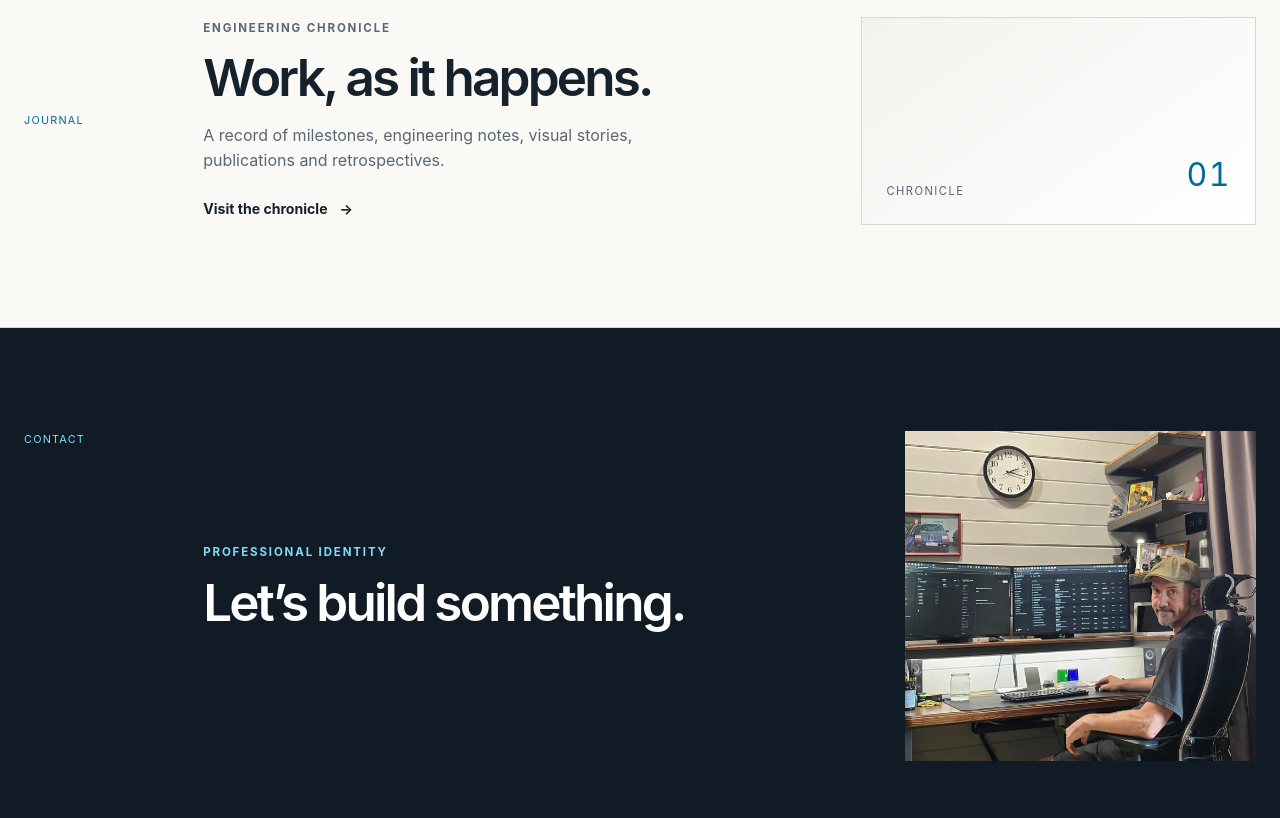
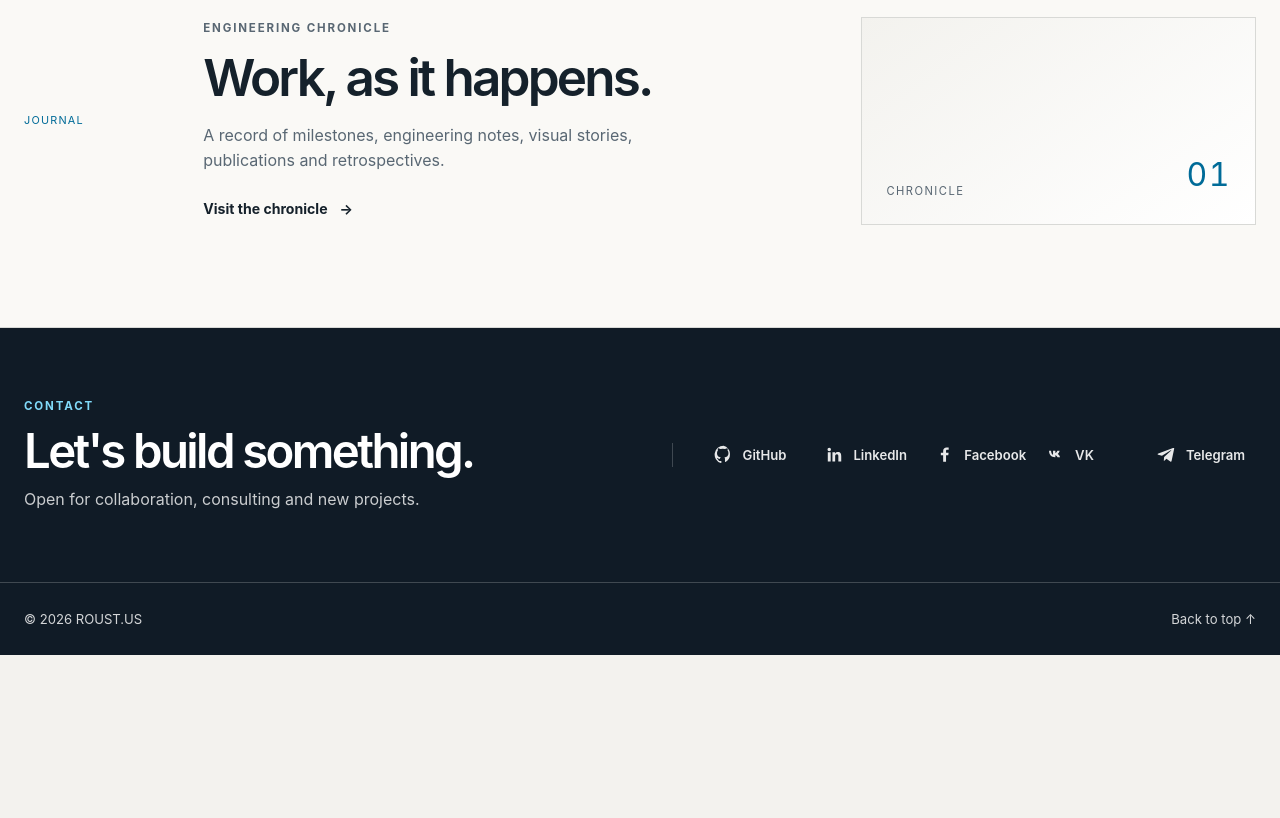
Before and after one commit to nick-roust/roust-us, an Astro site: page / in a window 1280 px wide. Shown: the part 1982-2800 px from the top of the page. After the commit the page ends 2637 px from the top, so only its background shows below. Built offline with nearby package versions, Linux system fonts and the light colour scheme; Astro itself is replaced by a stand-in of ours.

Commit message:
fix(pf005): restore approved contact and footer composition

```diff
--- a/src/components/ProfessionalIdentity.astro
+++ b/src/components/ProfessionalIdentity.astro
@@ -1,29 +1,15 @@
 ---
 import SocialProfiles from './SocialProfiles.astro';
 ---
-<section class="contact-section section-wrap" id="contact" aria-labelledby="contact-title">
-  <div class="container contact-section__grid">
-    <p class="section-index"><span>Contact</span></p>
-    <div class="contact-section__main">
-      <div>
-        <p class="eyebrow">Professional identity</p>
-        <h2 id="contact-title">Let’s build something.</h2>
-      </div>
-      <figure class="contact-section__identity">
-        <img
-          src="/images/nikolay-at-work-640.webp"
-          srcset="/images/nikolay-at-work-640.webp 640w, /images/nikolay-at-work-1200.webp 1200w"
-          sizes="(max-width: 680px) 100vw, 34vw"
-          width="1527"
-          height="1438"
-          alt="Nick Roust working at a desk with two monitors."
-          loading="lazy"
-          decoding="async"
-        />
-      </figure>
-      <div class="contact-section__channels">
+<section class="contact-section" id="contact" aria-labelledby="contact-title">
+  <div class="container contact-section__layout">
+    <div class="contact-section__copy">
+      <p class="eyebrow">Contact</p>
+      <h2 id="contact-title">Let's build something.</h2>
+      <p class="contact-section__invite">Open for collaboration, consulting and new projects.</p>
+    </div>
+    <div class="contact-section__channels">
         <SocialProfiles />
-      </div>
     </div>
   </div>
 </section>
--- a/src/layouts/SiteLayout.astro
+++ b/src/layouts/SiteLayout.astro
@@ -12,6 +12,7 @@ interface Props {
 }
 
 const { title, description, isHome = false, showPageTitle = true } = Astro.props;
+const currentYear = new Date().getFullYear();
 ---
 <!doctype html>
 <html lang="en" data-theme="system">
@@ -67,8 +68,7 @@ const { title, description, isHome = false, showPageTitle = true } = Astro.props
 
     <footer class="site-footer">
       <div class="container site-footer__inner">
-        <a class="footer-brand" href="/">ROUST.US</a>
-        <p>Independent engineering projects and notes.</p>
+        <p>© {currentYear} ROUST.US</p>
         <a href="#main">Back to top <span aria-hidden="true">↑</span></a>
       </div>
     </footer>
--- a/src/styles/global.css
+++ b/src/styles/global.css
@@ -138,11 +138,11 @@ html:not(.js) .theme-toggle { display: none; }
 .site-main { min-height: 66vh; }
 .site-main--home { min-height: 0; }
 .page-title { padding-top: clamp(2rem, 5vw, 4rem); margin-bottom: 0; font-size: clamp(2.4rem, 6vw, 4.8rem); font-weight: 620; letter-spacing: -0.065em; line-height: 1; }
-.site-footer { border-top: 1px solid var(--line); background: var(--surface); }
-.site-footer__inner { min-height: 6rem; display: flex; align-items: center; justify-content: space-between; gap: 1rem; color: var(--muted); font-size: 0.82rem; }
+.site-footer { border-top: 1px solid rgba(255, 255, 255, 0.2); background: #101b26; }
+.site-footer__inner { min-height: 4.5rem; display: flex; align-items: center; justify-content: space-between; gap: 1rem; color: rgba(255,255,255,.82); font-size: 0.82rem; }
 .site-footer__inner p { margin: 0; }
-.site-footer__inner a { text-decoration: none; }
-.footer-brand { color: var(--ink); font-weight: 750; letter-spacing: 0.12em; }
+.site-footer__inner a { color: inherit; text-decoration: none; }
+.site-footer__inner a:hover { color: #fff; }
 
 .hero { position: relative; min-height: min(780px, 88svh); display: grid; align-items: center; overflow: hidden; isolation: isolate; background: #101820; color: #fff; }
 .hero::before { position: absolute; z-index: -1; inset: 0; background: linear-gradient(90deg, rgba(5, 13, 19, 0.68) 0%, rgba(5, 13, 19, 0.46) 34%, rgba(5, 13, 19, 0.04) 76%), linear-gradient(0deg, rgba(5, 13, 19, 0.4), transparent 48%), linear-gradient(180deg, rgba(5, 13, 19, 0.42), transparent 24%); content: ""; }
@@ -174,8 +174,8 @@ html:not(.js) .theme-toggle { display: none; }
 .intro-section__grid { display: grid; grid-template-columns: 8rem minmax(0, 1fr) minmax(16rem, 0.85fr); align-items: start; gap: clamp(1.5rem, 4vw, 4rem); }
 .section-index { display: flex; flex-direction: column; gap: 0.25rem; margin: 0; color: var(--muted); font-size: 0.68rem; letter-spacing: 0.11em; text-transform: uppercase; }
 .section-index span:first-child { color: var(--accent); font-variant-numeric: tabular-nums; }
-.intro-section__copy h2, .journal-section h2, .paymentgate-section h2, .contact-section h2, .open-source-section h2 { max-width: 18ch; margin-bottom: 1.1rem; font-size: clamp(2rem, 4vw, 3.8rem); font-weight: 560; letter-spacing: -0.055em; line-height: 1.05; }
-.intro-section__copy p, .journal-section p:not(.eyebrow), .paymentgate-section__copy > p:not(.eyebrow), .contact-section__main > div:first-child > p:not(.eyebrow) { color: var(--muted); }
+.intro-section__copy h2, .journal-section h2, .paymentgate-section h2, .open-source-section h2 { max-width: 18ch; margin-bottom: 1.1rem; font-size: clamp(2rem, 4vw, 3.8rem); font-weight: 560; letter-spacing: -0.055em; line-height: 1.05; }
+.intro-section__copy p, .journal-section p:not(.eyebrow), .paymentgate-section__copy > p:not(.eyebrow) { color: var(--muted); }
 .process-line { align-self: center; display: flex; flex-wrap: wrap; align-items: center; gap: 0.5rem; color: var(--muted); font-size: 0.72rem; }
 .process-line span { padding: 0.55rem 0.7rem; border: 1px solid var(--line); border-radius: 2px; background: var(--page); }
 .process-line i { width: 0.75rem; height: 1px; background: var(--accent); }
@@ -212,19 +212,14 @@ html:not(.js) .theme-toggle { display: none; }
 .paymentgate-section__image img { display: block; width: 100%; height: auto; }
 .image-caption { position: absolute; right: 0; bottom: 0; padding: 0.45rem 0.7rem; background: rgba(11,18,25,.78); color: #fff; font-size: 0.68rem; }
 
-.contact-section { padding-block: clamp(4rem, 8vw, 7rem); background: #101b26; color: #f6f8fa; }
-.contact-section__grid { display: grid; grid-template-columns: 8rem minmax(0, 1fr); gap: clamp(1.5rem, 4vw, 4rem); }
-.contact-section__main { display: grid; grid-template-columns: minmax(0, 1fr) minmax(14rem, 0.55fr); align-items: center; gap: clamp(2rem, 5vw, 5rem); }
-.contact-section .eyebrow { color: #80dafa; }
-.contact-section h2 { color: #fff; }
-.contact-section__main > div:first-child > p:not(.eyebrow) { color: rgba(255,255,255,.76); }
-.contact-section .section-index { color: rgba(255,255,255,.66); }
-.contact-section .section-index span:first-child { color: #80dafa; }
-.contact-section__identity { grid-column: 2; grid-row: 1; margin: 0; }
-.contact-section__identity img { display: block; width: 100%; max-width: 24rem; height: auto; }
-.contact-section__channels { grid-column: 1 / -1; padding-top: 1.2rem; border-top: 1px solid rgba(255,255,255,.2); }
+.contact-section { padding-block: clamp(3rem, 5.5vw, 4.5rem); background: #101b26; color: #f6f8fa; }
+.contact-section__layout { display: grid; grid-template-columns: minmax(0, 1fr) minmax(0, 1fr); align-items: center; gap: clamp(2rem, 5vw, 5rem); }
+.contact-section .eyebrow { margin-bottom: 0.8rem; color: #80dafa; }
+.contact-section h2 { max-width: 18ch; margin: 0 0 0.65rem; color: #fff; font-size: clamp(2.1rem, 3.7vw, 3.2rem); font-weight: 560; letter-spacing: -0.055em; line-height: 1.05; }
+.contact-section__invite { margin: 0; color: rgba(255,255,255,.78); }
+.contact-section__channels { min-width: 0; padding-left: clamp(1.5rem, 3vw, 3rem); border-left: 1px solid rgba(255,255,255,.2); }
 .profile-list { display: grid; grid-template-columns: repeat(5, minmax(0, 1fr)); gap: 0.6rem; margin: 0; padding: 0; list-style: none; }
-.profile-list__item { display: flex; min-width: 0; align-items: center; gap: 0.55rem; color: rgba(255,255,255,.9); }
+.profile-list__item { display: flex; min-width: 0; align-items: center; gap: 0.45rem; color: rgba(255,255,255,.9); }
 .profile-list__icon { display: grid; width: 1.5rem; height: 1.5rem; flex: 0 0 auto; place-items: center; }
 .profile-list__icon svg { display: block; width: 1.2rem; height: 1.2rem; fill: currentColor; }
 .profile-list__name { font-size: 0.82rem; font-weight: 600; overflow-wrap: anywhere; }
@@ -289,6 +284,8 @@ html:not(.js) .theme-toggle { display: none; }
   .paymentgate-section__image { grid-column: 2; max-width: 42rem; }
   .feature-project { grid-template-columns: minmax(17rem, 0.9fr) minmax(0, 1.1fr); }
   .profile-list { grid-template-columns: repeat(3, minmax(0, 1fr)); }
+  .contact-section__layout { grid-template-columns: minmax(0, 1fr); gap: 1.5rem; }
+  .contact-section__channels { padding: 1.2rem 0 0; border-top: 1px solid rgba(255,255,255,.2); border-left: 0; }
 }
 @media (max-width: 680px) {
   .container, .site-header__inner { width: min(100% - 2rem, 1320px); }
@@ -307,7 +304,7 @@ html:not(.js) .theme-toggle { display: none; }
   .hero__statement { max-width: 27rem; margin-top: 0.85rem; font-size: 0.95rem; line-height: 1.35; }
   .hero__link { margin-top: 0.85rem; }
   .hero__image { object-position: 100% center; }
-  .intro-section__grid, .journal-section__grid, .paymentgate-section__grid, .contact-section__grid { grid-template-columns: 1fr; gap: 1.5rem; }
+  .intro-section__grid, .journal-section__grid, .paymentgate-section__grid { grid-template-columns: 1fr; gap: 1.5rem; }
   .section-index { flex-direction: row; gap: 0.7rem; }
   .process-line, .journal-section__mark, .paymentgate-section__image { grid-column: auto; }
   .process-line { gap: 0.4rem; }
@@ -318,10 +315,7 @@ html:not(.js) .theme-toggle { display: none; }
   .feature-project__copy { min-height: 22rem; }
   .feature-project__visual { min-height: 18rem; }
   .feature-project__visual img { width: 8rem; }
-  .contact-section__main { grid-template-columns: 1fr; gap: 1.5rem; }
-  .contact-section__identity { grid-column: 1; grid-row: auto; max-width: 22rem; }
-  .site-footer__inner { min-height: 7rem; flex-wrap: wrap; justify-content: space-between; padding-block: 1rem; }
-  .site-footer__inner p { order: 3; flex-basis: 100%; }
+  .site-footer__inner { min-height: 4.25rem; }
   .project-list { grid-template-columns: 1fr; }
   .project-detail { grid-template-columns: 1fr; }
   .project-detail__sidebar { position: static; }
```
